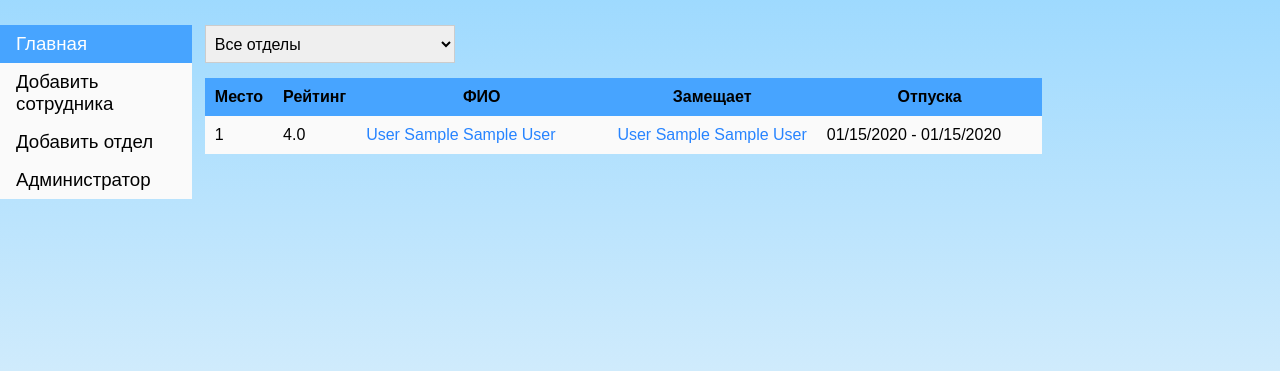
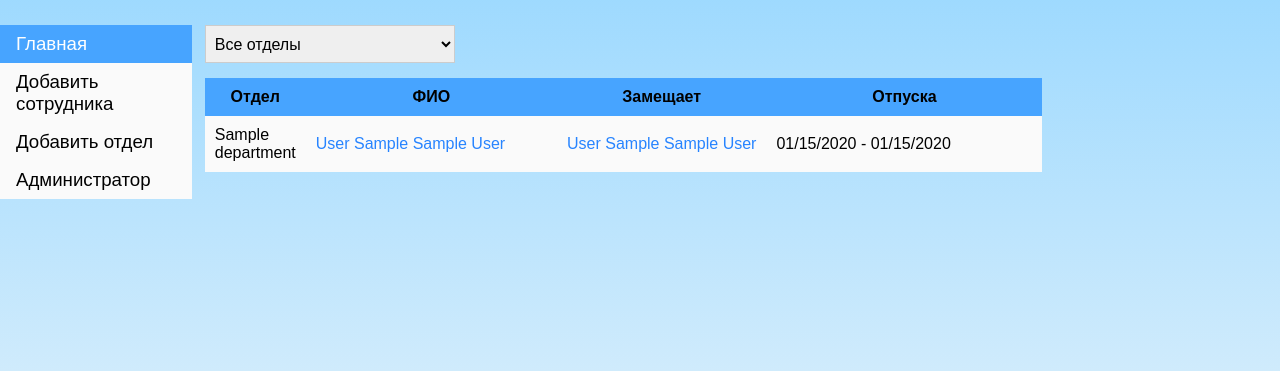
Before and after one commit to SipakovV/vacation_scheduler, a Django app: page /vacations/ in a window 1280 px wide. Shown: the part 103-474 px from the top of the page. Run offline with Django 3.2, Linux system fonts and the light colour scheme; a user stored in the database is signed in; tables that the repository leaves empty hold one stand-in row (values such as "Sample post").

Commit message:
Added permission logic for EDIT and VIEW

```diff
--- a/users/models.py
+++ b/users/models.py
@@ -4,11 +4,12 @@ from .managers import CustomUserManager
 
 # Create your models here.
 
+DEFAULT = 0
+VIEW = 1
+EDIT = 2
+
 
 class CustomUser(AbstractUser):
-    DEFAULT = 0
-    VIEW = 1
-    EDIT = 2
     PERMISSIONS_CHOICES = (
         (DEFAULT, 'Нет специальных прав'),
         (VIEW, 'Просмотр данных'),
--- a/vacations/models.py
+++ b/vacations/models.py
@@ -45,7 +45,7 @@ class Employee(models.Model):
     class Meta:
         verbose_name_plural = 'Работники'
         verbose_name = 'Работник'
-        ordering = ['-rating']
+        ordering = ['department', '-rating']
 
 
 class Vacation(models.Model):
--- a/vacations/templates/vacations/index.html
+++ b/vacations/templates/vacations/index.html
@@ -12,14 +12,13 @@
     </select></h2>
     <table>
         <tr class="blue">
-            <th class="col1">Место</th>
-            <th class="col2">Рейтинг</th>
+            <th class="col1">Отдел</th>
             <th class="col3">ФИО</th>
             <th class="col4">Замещает</th>
             <th class="col5">Отпуска</th>
         </tr>
         {% for employee in employees %}
-            <tr class="{% cycle 'white' 'gray' %}"><td>{{ forloop.counter }}</td><td>{{ employee.rating }}</td><td><a href="{% url 'vacations:details' employee.pk %}">{{ employee }}</a></td><td>{% if employee.replaces is null %}Нет{% else %}<a href="{% url 'vacations:details' employee.replaces.pk %}">{{ employee.replaces }}</a>{% endif %}</td>
+            <tr class="{% cycle 'white' 'gray' %}"><td>{{ employee.department }}</td><td><a href="{% url 'vacations:details' employee.pk %}">{{ employee }}</a></td><td>{% if employee.replaces is null %}Нет{% else %}<a href="{% url 'vacations:details' employee.replaces.pk %}">{{ employee.replaces }}</a>{% endif %}</td>
                 <td>
                 {% for vacation in vacations %}
                     {% if vacation.employee.pk == employee.pk %}
--- a/vacations/views.py
+++ b/vacations/views.py
@@ -11,7 +11,12 @@ from .forms import VacationForm, EmployeeForm, DepartmentForm
 
 from django.contrib.auth.decorators import login_required
 
+
 logger = logging.getLogger(__name__)
+
+DEFAULT = 0
+VIEW = 1
+EDIT = 2
 
 
 class DepartmentCreateView(CreateView):
@@ -26,7 +31,7 @@ class DepartmentCreateView(CreateView):
     def get(self, *args, **kwargs):
         user = self.request.user
         if not user.is_staff:
-            if not (False):  # ++ if not HR
+            if not (user.is_department_manager and user.employees_permission_level >= EDIT):  # ++ if not HR
                 messages.warning(self.request, 'Недостаточно прав для добавления отдела')
                 return redirect('vacations:index')
         return super(DepartmentCreateView, self).get(args, kwargs)
@@ -44,10 +49,18 @@ class DepartmentDeleteView(DeleteView):
     def get(self, *args, **kwargs):
         user = self.request.user
         if not user.is_staff:
-            if not (False):  # ++ if not HR
+            if not (user.is_department_manager and user.employees_permission_level >= EDIT):  # ++ if not HR
                 messages.warning(self.request, 'Недостаточно прав для удаления отдела')
                 return redirect('vacations:index')
         return super(DepartmentDeleteView, self).get(args, kwargs)
+
+    def post(self, *args, **kwargs):
+        user = self.request.user
+        if not user.is_staff:
+            if not (user.is_department_manager and user.employees_permission_level >= EDIT):  # ++ if not HR
+                messages.warning(self.request, 'Недостаточно прав для удаления отдела')
+                return redirect('vacations:index')
+        return super(DepartmentDeleteView, self).post(args, kwargs)
 
 
 class EmployeeCreateView(CreateView):
@@ -62,7 +75,7 @@ class EmployeeCreateView(CreateView):
     def get(self, *args, **kwargs):
         user = self.request.user
         if not user.is_staff:
-            if not (False):  # ++ if not HR
+            if not (user.employees_permission_level >= EDIT):  # ++ if not HR
                 messages.warning(self.request, 'Недостаточно прав для добавления сотрудников')
                 return redirect('vacations:index')
         return super(EmployeeCreateView, self).get(args, kwargs)
@@ -83,7 +96,7 @@ class EmployeeUpdateView(UpdateView):
         user = self.request.user
 
         if not user.is_staff:
-            if not (False):  # ++ if not HR
+            if not user.employees_permission_level >= EDIT:
                 messages.warning(self.request, 'Недостаточно прав для редактирования данных сотрудников')
                 return redirect('vacations:details', kwargs['pk'])
         return super(EmployeeUpdateView, self).get(args, kwargs)
@@ -105,7 +118,7 @@ class EmployeeDeleteView(DeleteView):
     def get(self, *args, **kwargs):
         user = self.request.user
         if not user.is_staff:
-            if not (False):  # ++ if not HR
+            if not user.employees_permission_level >= EDIT:  # ++ if not HR
                 messages.warning(self.request, 'Недостаточно прав для удаления сотрудников')
                 return redirect('vacations:details', kwargs['employee_id'])
         return super(EmployeeDeleteView, self).get(args, kwargs)
@@ -123,12 +136,11 @@ class VacationCreateView(CreateView):
     def get(self, *args, **kwargs):
         user = self.request.user
         if not user.is_staff:
-            if not (False or user.bound_employee.pk == self.kwargs['employee_id'] or user.is_department_manager):  # ++ if not HR
+            if not (user.employees_permission_level >= VIEW or user.bound_employee.pk == self.kwargs['employee_id'] or user.is_department_manager):
                 messages.warning(self.request, 'Недостаточно прав для доступа к странице')
                 return redirect('vacations:by_department', user.bound_employee.department.pk)
         return super(VacationCreateView, self).get(args, kwargs)
 
-    '''
     def post(self, *args, **kwargs):
         user = self.request.user
         if not user.is_staff:
@@ -136,7 +148,6 @@ class VacationCreateView(CreateView):
                 messages.warning(self.request, 'Недостаточно прав для добавления отпусков')
                 return redirect('vacations:by_department', user.bound_employee.department.pk)
         return super(VacationCreateView, self).post(args, kwargs)
-    '''
 
     def get_success_url(self):
         employee_id = self.kwargs['employee_id']
@@ -174,9 +185,10 @@ def by_department(request, department_id):
 
     user = request.user
 
-    if not (user.is_staff or user.bound_employee.department.pk == department_id):  # ++ if not HR
-        messages.warning(request, 'Недостаточно прав для доступа к странице')
-        return redirect('vacations:by_department', user.bound_employee.department.pk)
+    if not user.is_staff:
+        if not (user.employees_permission_level >= VIEW or user.bound_employee.department.pk == department_id):
+            messages.warning(request, 'Недостаточно прав для доступа к странице')
+            return redirect('vacations:by_department', user.bound_employee.department.pk)
 
     context = {'employees': employees, 'departments': departments, 'vacations': vacations,
                'current_department': current_department}
@@ -204,7 +216,7 @@ def index(request):
 
     user = request.user
 
-    if not (False or user.is_staff):  # ++ if not HR
+    if not (user.employees_permission_level >= VIEW or user.is_staff):  # ++ if not HR
         #messages.warning(request, 'Недостаточно прав для доступа к странице')
         return redirect('vacations:by_department', user.bound_employee.department.pk)
 
```
